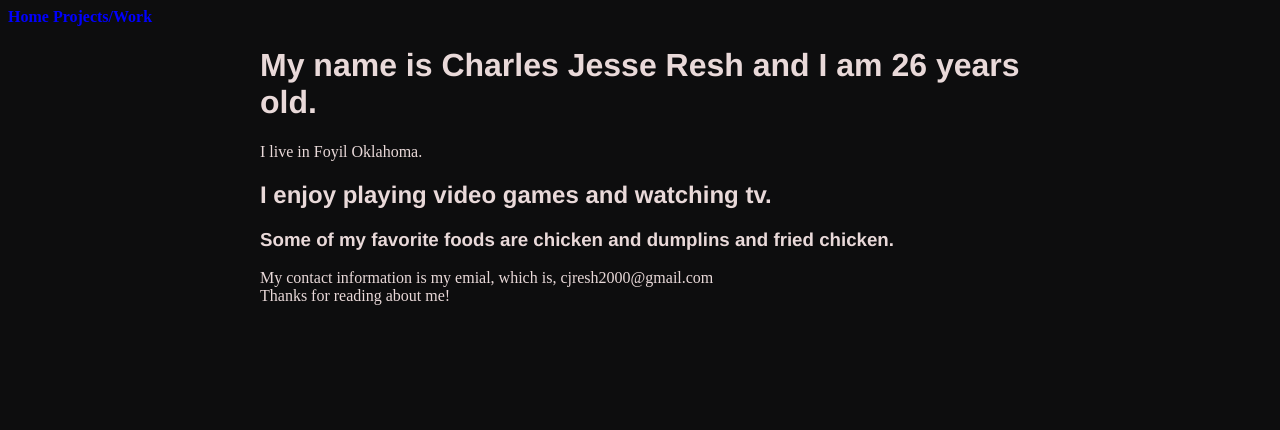
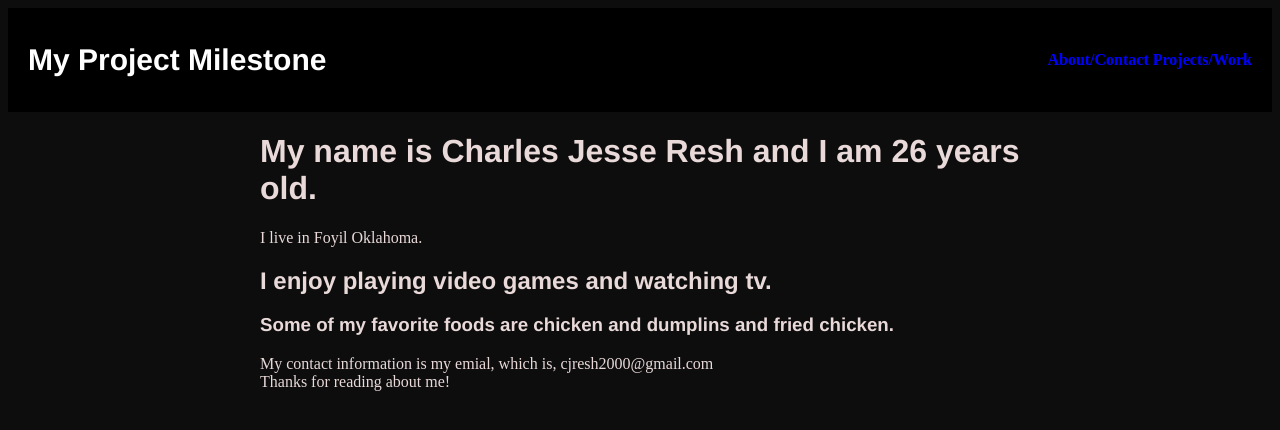
Before and after one commit to cresh1002/my-project-milestone, a plain HTML site: page about-contact.html in a window 1280 px wide. Drawn offline with Linux system fonts and the light colour scheme.

Commit message:
added proximity

```diff
--- a/about-contact.html
+++ b/about-contact.html
@@ -9,10 +9,15 @@
 
 
         <link rel="stylesheet" href="style.css">
-     <nav class="pages">
-        <a href="index.html">Home</a>
-        <a href="projects-work.html">Projects/Work</a>
-    </nav>
+
+      <header class="navbar">
+            <h2 class="logo">My Project Milestone</h2>
+
+            <nav>
+                <a href="about-contact.html">About/Contact</a>
+                <a href="projects-work.html">Projects/Work</a>
+            </nav>
+        </header>
 </head>
 <main>
     <body>
```
